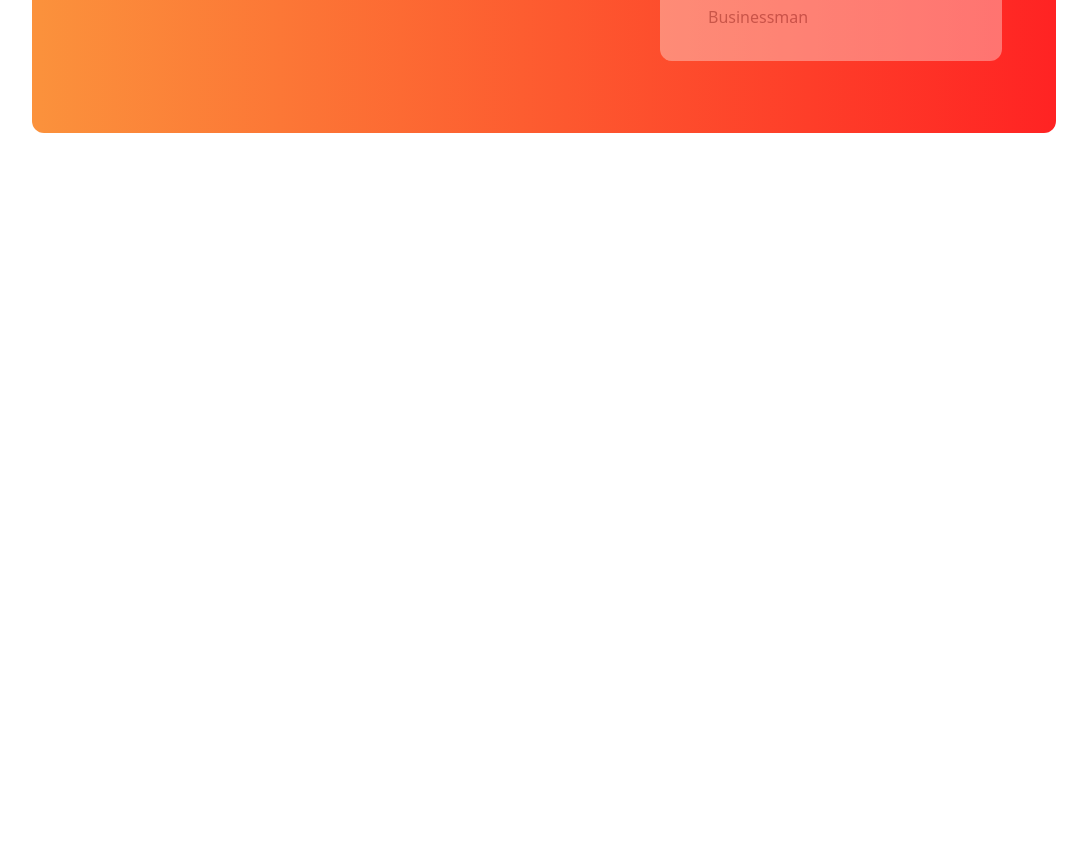
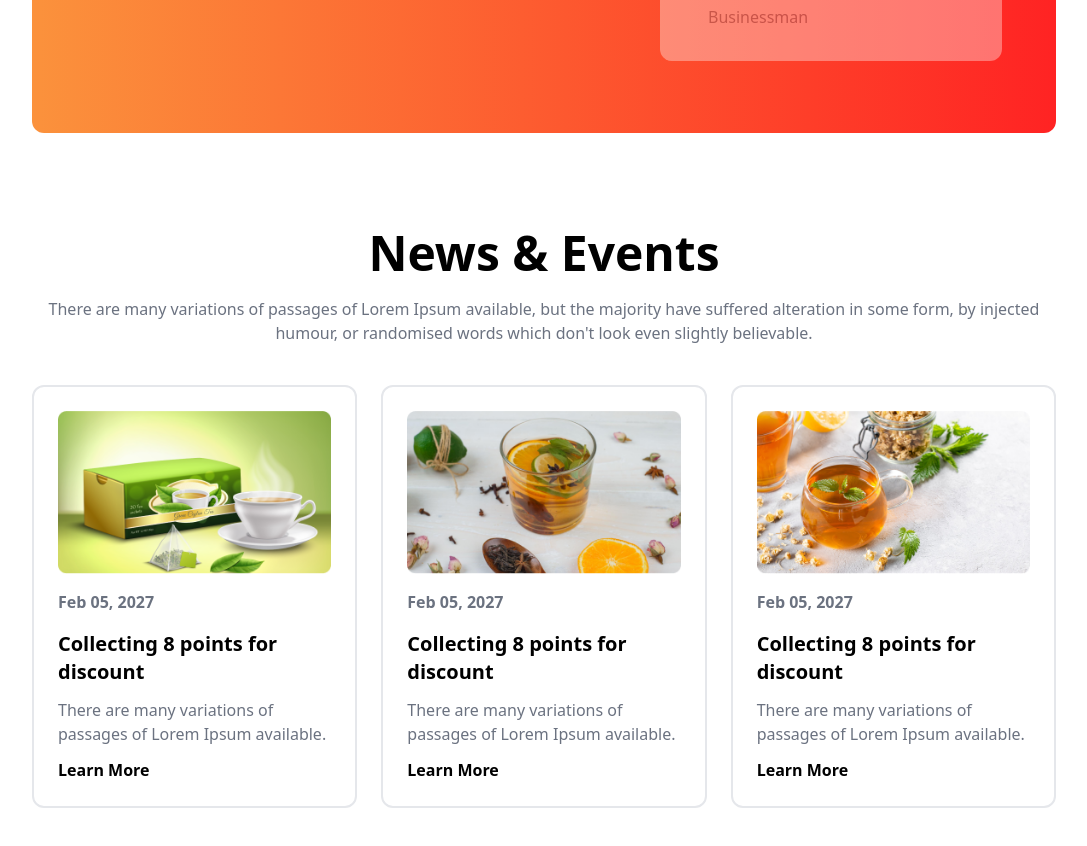
Before and after one commit to ariyanyeamin14/Tea-House-With-Tailwind, a plain HTML site: page index.html in a window 1280 px wide. Shown: the part 2450-3296 px from the top of the page, without its empty margins (96-1183 px from the left). Before the commit the page ends 2679 px from the top, so only its background shows below. Drawn offline with nearby package versions, Linux system fonts and the light colour scheme.

Commit message:
news section done

```diff
--- a/index.html
+++ b/index.html
@@ -22,7 +22,7 @@
       </script>
 </head>
 <body>
-   <main class="w-[80%] mx-auto " >
+   <main class="w-[90%] md:w-[80%] mx-auto " >
     <!-- header section -->
      <header class="my-24 lg:flex justify-between  ">
         <!-- text  -->
@@ -163,9 +163,39 @@
                   <img class="p-1" src="images/client.png" alt="">
                 </div>
              </div>
-
            </div>
        </section>
+
+       <!-- news section -->
+       <section class="text-center my-24">
+         <h1 class="text-5xl font-semibold mb-5">News & Events</h1>
+         <p class="text-gray-500">There are many variations of passages of Lorem Ipsum available, but the majority have suffered alteration in some form, by injected humour, or randomised words which don't look even slightly believable. </p>
+         <!-- news box container -->
+          <div class="grid grid-cols-1 lg:grid-cols-3 mt-10 gap-6">
+            <!-- news box -->
+             <div class="text-left p-6 border-2 border-gray-200 rounded-xl ">
+               <img class="mx-auto w-full" src="images/news-1.png" alt="">
+               <p class="my-4 font-semibold text-gray-500">Feb 05, 2027</p>
+               <h3 class="text-xl font-bold my-2">Collecting 8 points for discount</h3>
+               <p class="text-gray-500 my-3">There are many variations of passages of Lorem Ipsum available.</p>
+               <p class="font-bold"> Learn More</p>
+             </div>
+             <div class="text-left p-6 border-2 border-gray-200 rounded-xl">
+               <img class="mx-auto w-full" src="images/news-2.png" alt="">
+               <p class="my-4 font-semibold text-gray-500">Feb 05, 2027</p>
+               <h3 class="text-xl font-bold my-2">Collecting 8 points for discount</h3>
+               <p class="text-gray-500 my-3">There are many variations of passages of Lorem Ipsum available.</p>
+               <p class="font-bold"> Learn More</p>
+             </div>
+             <div class="text-left p-6 border-2 border-gray-200 rounded-xl">
+               <img class="mx-auto w-full" src="images/news-3.png" alt="">
+               <p class="my-4 font-semibold text-gray-500">Feb 05, 2027</p>
+               <h3 class="text-xl font-bold my-2">Collecting 8 points for discount</h3>
+               <p class="text-gray-500 my-3">There are many variations of passages of Lorem Ipsum available.</p>
+               <p class="font-bold"> Learn More</p>
+             </div>
+          </div>
+        </section>
    </main>
 </body>
 </html>
```
